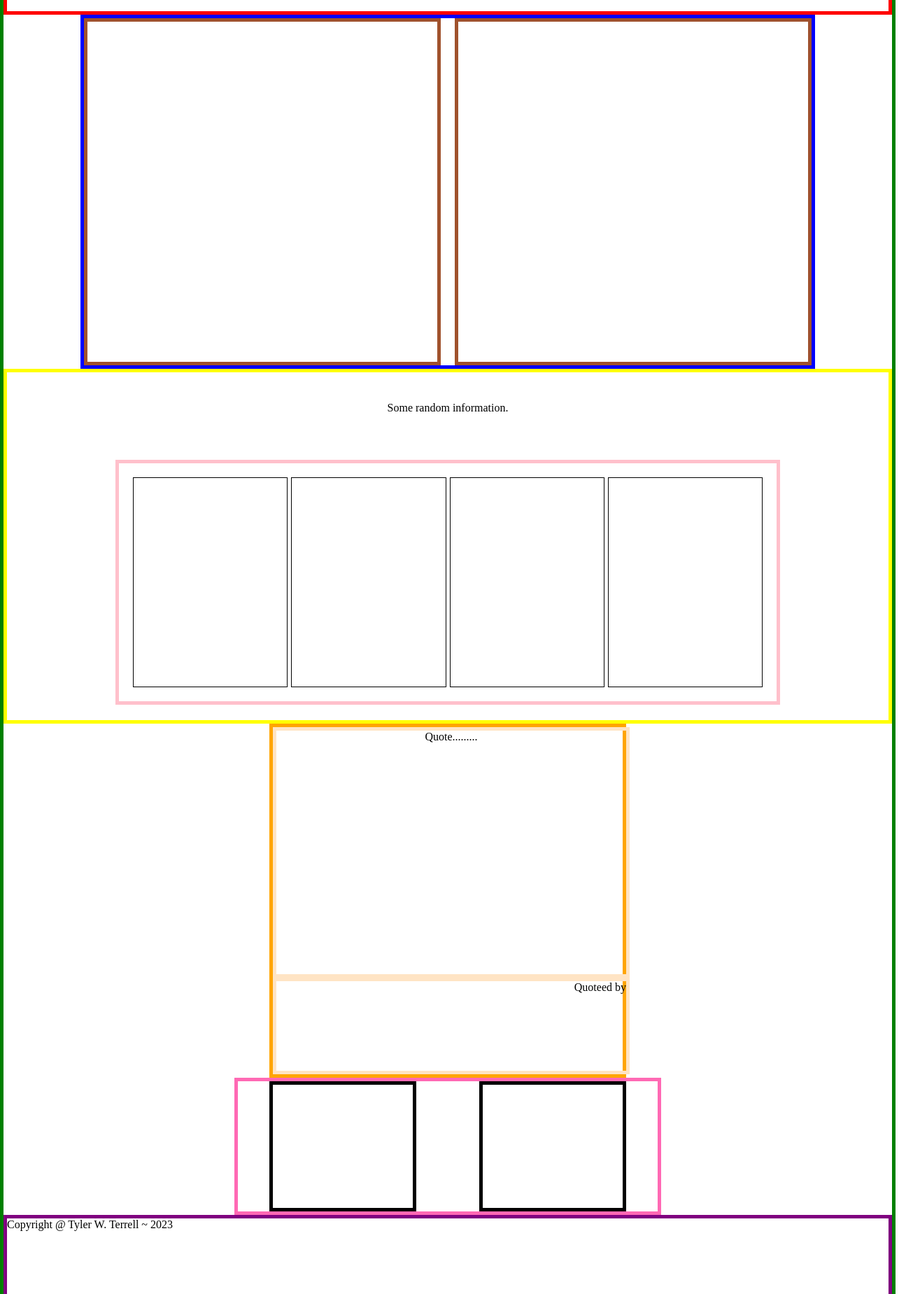
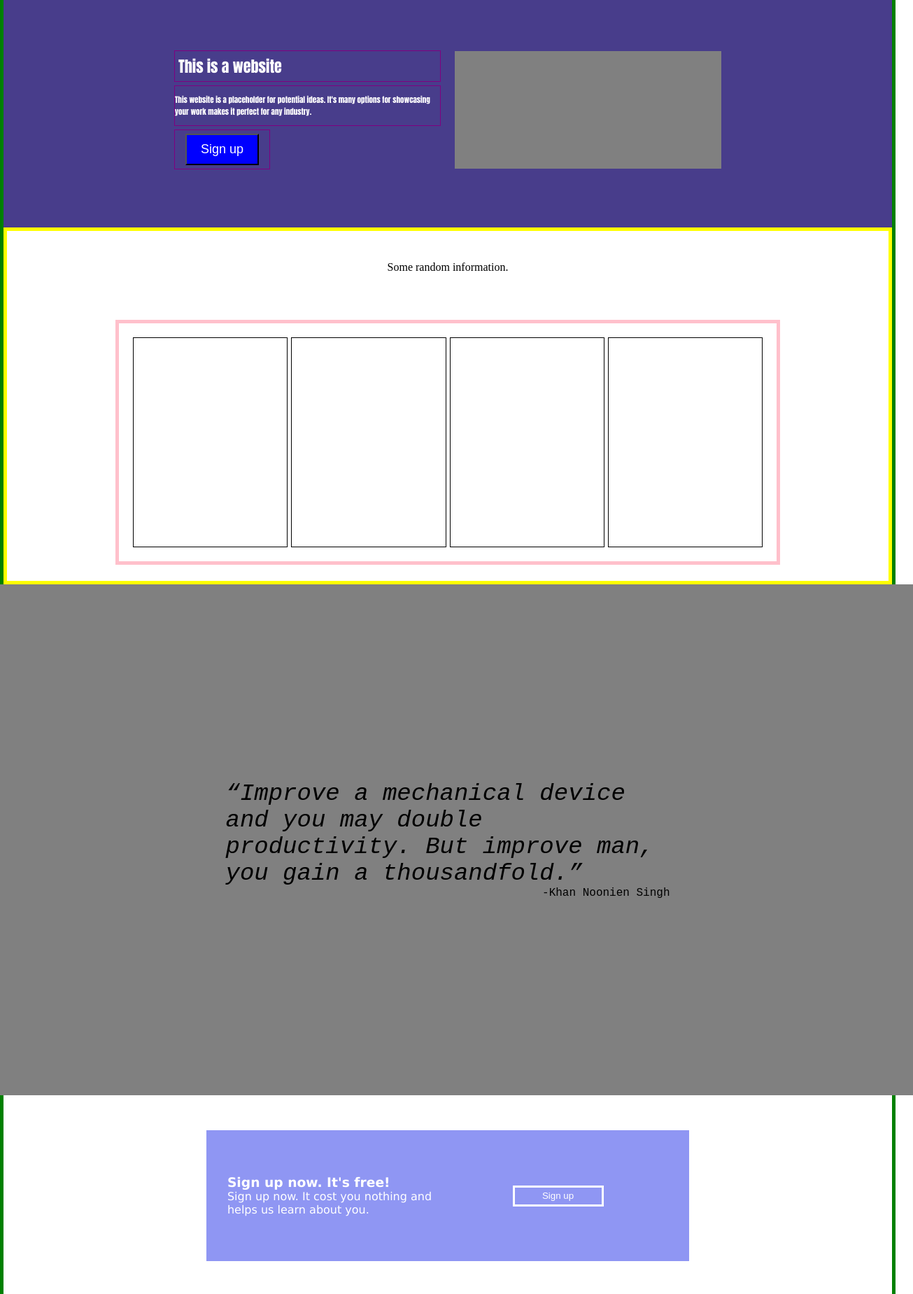
Before and after one commit to biocular/website-project, a plain HTML site: page index.html in a window 1280 px wide. Shown: the part 94-1943 px from the top of the page at 70% size, 1305 px wide, since content can reach past the window. Drawn offline with Linux system fonts and the light colour scheme.

Commit message:
more index.html and style.css edits. Added placeholder text for navigation, sign up buttons, etc. Corrections to flexbox attributes.

```diff
--- a/index.html
+++ b/index.html
@@ -20,7 +20,9 @@
             </div>
             <div class="content-container">
                 <div class="left-content">
-
+                    <div class="left-child-one">This is a website</div>
+                    <div class="left-child-two"><p>This website is a placeholder for potential ideas. It's many options for showcasing your work makes it perfect for any industry.</p></div>
+                    <div class="left-child-three"><button class="first-signup">Sign up</button></div>
                 </div>
                 <div class="right-content">
 
@@ -35,12 +37,12 @@
                 <div class="content-box-four"></div>
             </div></div>
             <div class="quote-container">
-                <div class="quote-box">Quote.........</div>
-                <div class="signature-box">Quoteed by</div>
+                <div class="quote-box">“Improve a mechanical device and you may double productivity. But improve man, you gain a thousandfold.” </div>
+                <div class="signature-box">-Khan Noonien Singh</div>
             </div>
             <div class="sign-up-container">
-                <div class="sign-up-message"></div>
-                <div class="sign-up-button"></div>
+                <div class="sign-up-message"><h3>Sign up now. It's free!</h3><p>Sign up now. It cost you nothing and helps us learn about you.</p></div>
+                <div class="sign-up-button"><button class="second-signup">Sign up</button></div>
             </div>
             <div class="footer-container">
                 Copyright @ Tyler W. Terrell ~ 2023
--- a/style.css
+++ b/style.css
@@ -11,27 +11,85 @@ div.column-container {
     margin: 0;
 }
 .navigation-container {
-    width:auto;
-    height: 100px;
+    color:white;
+    width:100%;
     display: flex;
     flex-direction: row;
-    border: 5px solid red;
-    flex: 0 0 auto;
-    justify-content: space-between;
+    /*border: 5px solid red;*/
+    flex: 0 1 auto;
+    justify-content: center;
+    align-self:center;
+    align-content:stretch;
+    align-items: center;
+    gap:0;
+    margin:0;
+    padding:0;
+    font-family:Impact, Haettenschweiler, 'Arial Narrow Bold', sans-serif;
 }
 .content-container {
-    border: 5px solid blue;
+    /*border: 5px solid blue;*/
     display: flex;
+    width: 100%;
+    height:auto;
+    min-width:100%;
     flex-direction:row;
-    flex: 3 1 0;
-    align-content: space-between;
-    justify-content:  space-between;
+    flex: 1 0 auto;
+    align-content: center;
+    justify-content:  center;
     align-self: center;
     gap: 20px;
 }
+.navigation-container,
+.content-container {
+    background-color: darkslateblue;
+}
 .left-content, .right-content {
-    border: 5px solid sienna;
-    width: 500px;
+    /*border: 5px solid sienna;*/
+    display: flex;
+    width: 30%;
+    min-width: 30%;
+    height: 50%;
+    flex:0;
+    justify-content: center;
+    align-self:center;
+    align-content: center;
+    gap: 5px;
+    padding: 0;
+    color: white;
+}
+.left-content {
+    justify-content: center;
+    flex-direction: column;
+}
+.left-content .left-child-one,
+.left-content .left-child-two,
+.left-content .left-child-three {
+    border: 1px solid purple;
+    flex: 2 0 auto;
+    font-family:Impact, Haettenschweiler, 'Arial Narrow Bold', sans-serif;
+
+}
+.left-content .left-child-one {
+    flex: 5 0 auto;
+    font-size: 22px;
+    padding: 5px
+}
+.left-content .left-child-two {
+    font-size: 11px;
+}
+.left-content .left-child-three {
+    justify-content: center;
+    align-self: flex-start;
+    padding: 5px 15px;
+}
+.left-content .left-child-three button {
+    color: white;
+    background-color: blue;
+    padding: 10px 20px;
+    font-size:18px;
+}
+.right-content {
+    background-color: grey;
 }
 .content-container-two {
     border: 5px solid yellow;
@@ -44,32 +102,41 @@ div.column-container {
     align-content: space-around;
 }
 .quote-container {
-    border: 5px solid orange;
-    width: 500px;
+   /* border: 5px solid orange;*/
+    width:100%;
     display: flex;
     flex-direction: column;
-    flex: 3 0 0;
+    flex: 3 0 auto;
     align-self: center;
+    align-content:center;
+    justify-content: center;
+    padding:30px;
+    margin:0;
+    background-color: grey;
+    color:black;
+    font-family:'Courier New', Courier, monospace;
 }
 
 .quote-box,
 .signature-box{
-    border: 5px solid bisque;
-    width: 500px;
+   /* border: 5px solid bisque;*/
     display: flex;
-    flex: 1 0 auto;
+    flex: 0;
+    align-content: center;
+    align-self: center;
+    justify-content: center;
+    text-align: left;
+    padding: 0 25%;
 }
 .quote-box {
-    justify-content: center;
-    flex-grow: 3;
+    font-size:34px;
+    font-style:italic;
 }
 .signature-box {
     justify-content: flex-end;
-}
-
-.footer-container {
-    border: 5px solid purple;
-    flex: 1 1 0;
+    align-self:flex-end;
+    align-content: flex-end;
+    height:auto;
 }
 
 .inside-container {
@@ -98,21 +165,71 @@ div.column-container {
     border:1px solid black;
 }
 .sign-up-container {
-    border: 5px solid hotpink;
+    /*border: 5px solid hotpink;*/
     display: flex;
     flex-direction:row;
-    flex: 1 0 auto;
-    flex-grow: 1;
-    height: 20px;
-    width: 600px;
-    align-self: center;
-    align-content: center;
-    justify-content: space-around;
+    flex: 1 2 0;
+    justify-content: center;
+    align-content:center;
+    align-self:center;
+    align-items:center;
+    margin:50px;
+    padding:10px 30px;
+    gap:0;
+    background-color: #8f96f3;
 }
 .sign-up-message,
-.sign-up-button {
-    border:5px solid black;
-    width:200px;
+.sign-up-button { /* FOR BOTTOM PAGE SIGN UP MESSAGE */
+    /*border:5px solid black;*/
+    display:flex;
+    width:50%;
+    min-width:20%;
+    max-width:50%;
+    height:50px;
+    display:flex;
+    justify-content: center;
+    align-content:center;
+    align-self:center;
+    align-items:center;
+    flex-direction:column;
+    flex:1 0 1;
+    margin:0;
+    padding: 0;
+    gap:0;
+    font-family: 'Lucida Sans', 'Lucida Sans Regular', 'Lucida Grande', 'Lucida Sans Unicode', Geneva, Verdana, sans-serif;
+    color: white;
+}
+.sign-up-message h3,
+.sign-up-message p {
+    display:flex;
+    flex: 1 1 0;
+    margin:0;
+    padding:0;
+    gap:0;
+    align-content:flex-start;
+    align-self:flex-start;
+    flex-direction:column;
+    align-items:flex-start;
+    justify-content: flex-start;
+    /*border:5px solid red;*/
+    color: white;
+}
+.sign-up-button button {
+    width: 130px;
+    height:30px;
+    align-self:center;
+    background-color: #8f96f3;
+    border:3px solid white;
+    color: white;
+}
+.rightnavbar,
+.leftnavbar {
+    flex: 1 1 1;
+    padding: 0px 50px;
+    align-items:flex-start;
+    align-self:flex-start;
+    justify-content: flex-start;
+    align-content: flex-start;
 }
 .rightnavbar {
     display:flex;
@@ -121,15 +238,32 @@ div.column-container {
     justify-content: flex-end;
     align-content: space-between;
     align-self: center;
-    padding: 16px;
-    gap: 16px;
     text-decoration: none;
     list-style-type: none;
 }
 .leftnavbar {
-    border:1px solid brown;
+    /*border:1px solid brown;*/
+    display:flex;
+    align-items: flex-start;
     justify-content: flex-start;
     align-content: space-between;
     align-self: center;
-    padding: 16px;
+    border: 1px solid brown;
 }
+.footer-container {
+    display:flex;
+    flex:0;
+    height:auto;
+    width:100%;
+    justify-content: center;
+    align-self: center;
+    align-content: center;
+    align-items: center;
+    margin:0;
+    padding:20px;;
+    gap:0;
+    /*border: 3px solid purple;*/
+    background-color: #17507d;
+    color: white;
+    font-family: 'Lucida Sans', 'Lucida Sans Regular', 'Lucida Grande', 'Lucida Sans Unicode', Geneva, Verdana, sans-serif;
+}
```
